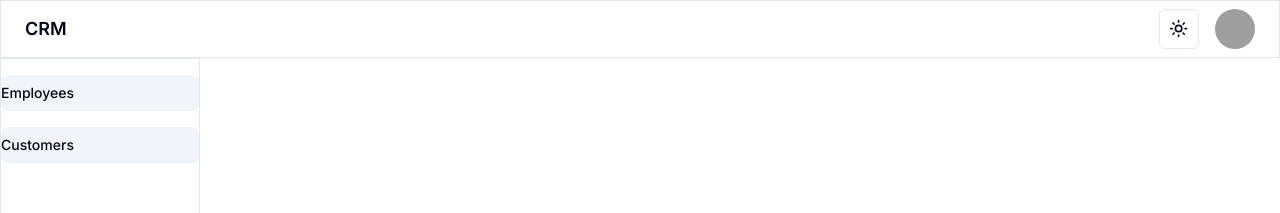
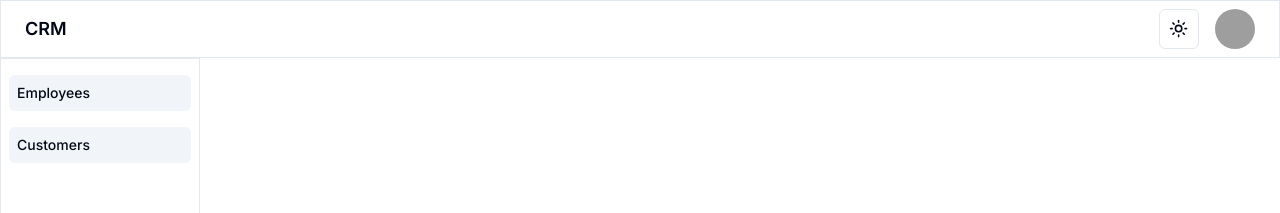
Before and after one commit to rohit-saluja/crm-applix, a Next.js app: page / in a window 1280 px wide. Shown: the top 213 px of the page. Built offline with nearby package versions, Linux system fonts and the light colour scheme; grey boxes are pictures that could not be loaded.

Commit message:
updated the side bar for this is done

```diff
--- a/app/components/side-bar.tsx
+++ b/app/components/side-bar.tsx
@@ -2,16 +2,16 @@ import Link from "next/link";
 
 export default function SideBar() {
   return (
-    <div className="fixed min-w-[200px] min-h-screen left-0 border-r border flex flex-col gap-4 py-4">
+    <div className="fixed min-w-[200px] min-h-screen left-0 border-r border flex flex-col gap-4 py-4 px-2">
       <Link
         href={"/employees"}
-        className="flex items-center gap-2 overflow-hidden rounded-md py-2 text-sm font-medium hover:bg-accent hover:text-accent-foreground bg-accent"
+        className="flex items-center gap-2 overflow-hidden rounded-md py-2 text-sm font-medium hover:bg-accent hover:text-accent-foreground bg-accent px-2"
       >
         Employees
       </Link>
       <Link
         href={"/customers"}
-        className="flex items-center gap-2 overflow-hidden rounded-md py-2 text-sm font-medium hover:bg-accent hover:text-accent-foreground bg-accent"
+        className="flex items-center gap-2 overflow-hidden rounded-md py-2 text-sm font-medium hover:bg-accent hover:text-accent-foreground bg-accent px-2"
       >
         Customers
       </Link>
```
